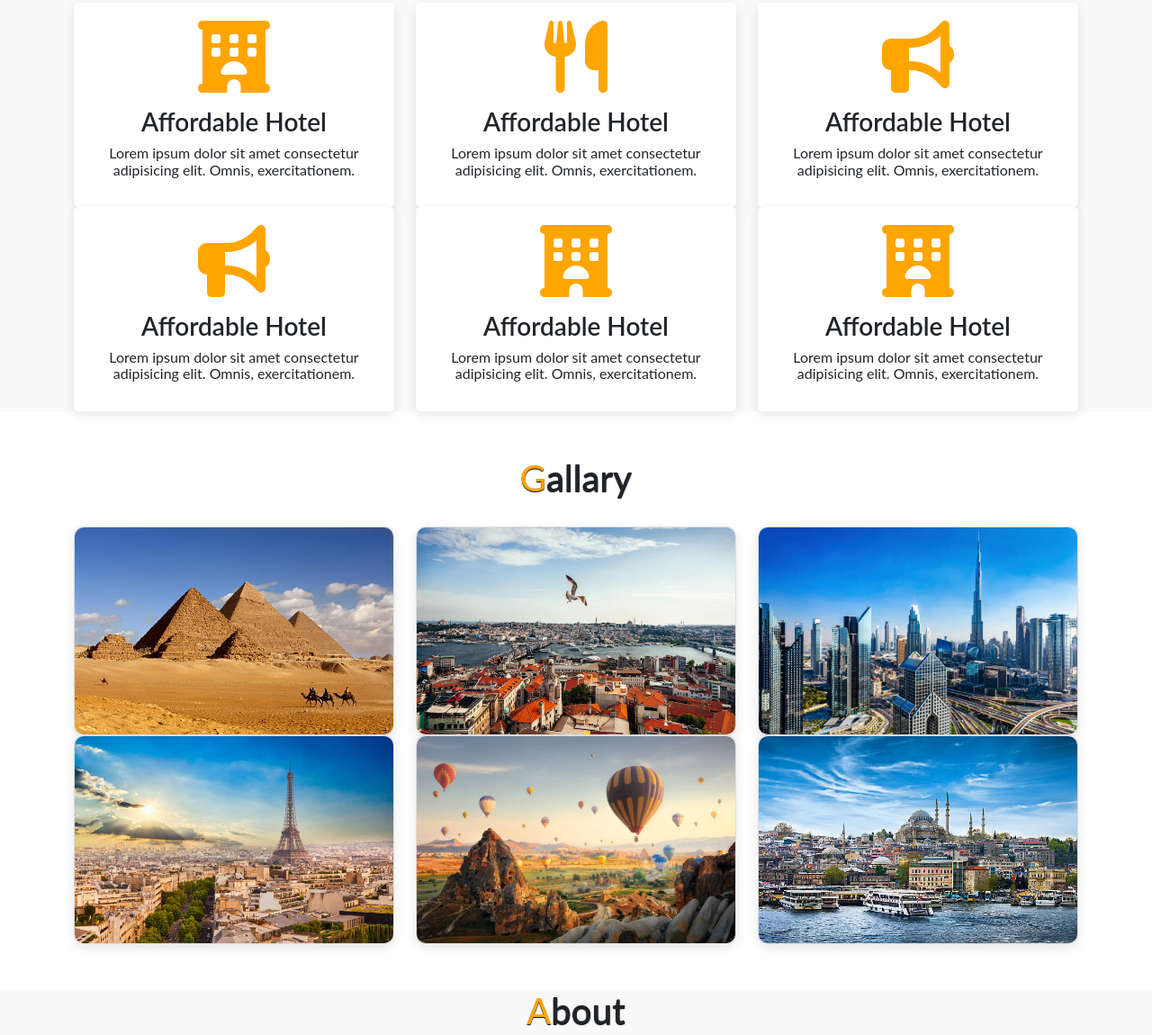
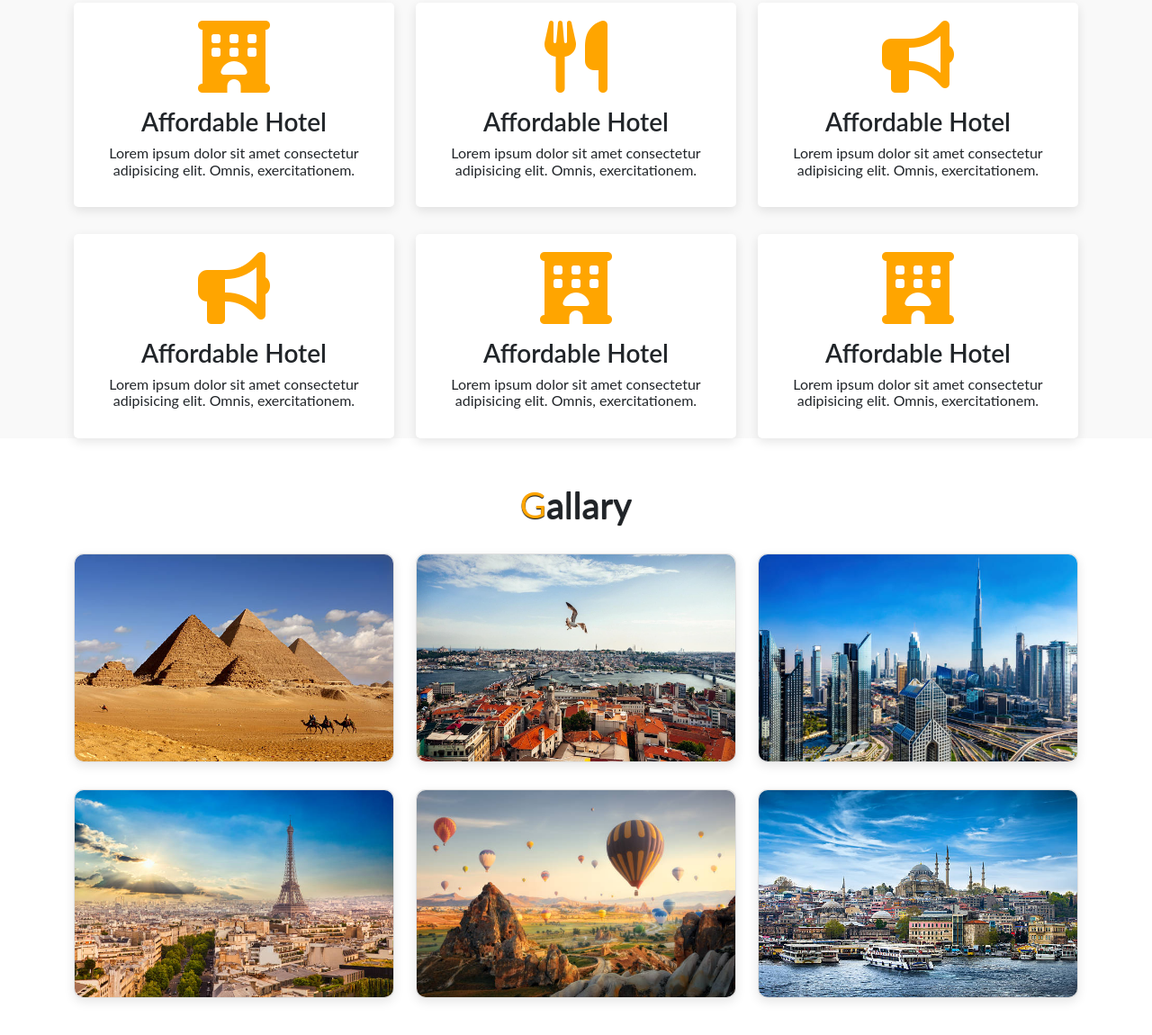
Before and after one commit to NikitaMakadiya/bootstrap, a plain HTML site: page index.html in a window 1280 px wide. Shown: the part 2876-4026 px from the top of the page at 90% size. Drawn offline with nearby package versions, Linux system fonts and the light colour scheme.

Commit message:
margin changes

```diff
--- a/index.html
+++ b/index.html
@@ -267,7 +267,7 @@
           <div class="main-text">
             <h1><span>S</span>ervices</h1>
           </div>
-          <div class="row">
+          <div class="row" style="margin-top: 30px;">
             <div class="col-md-4 py-3 py-md-0">
               <div class="card">
                 <i class="fas fa-hotel"></i>
@@ -282,7 +282,7 @@
                 </div>
               </div>
             </div>
-            <div class="col-md-4">
+            <div class="col-md-4 py-3 py-md-0">
               <div class="card">
                 <i class="fas fa-utensils"></i>
                 <div class="card-body">
@@ -296,7 +296,7 @@
                 </div>
               </div>
             </div>
-            <div class="col-md-4">
+            <div class="col-md-4 py-3 py-md-0">
               <div class="card">
                 <i class="fas fa-bullhorn"></i>
                 <div class="card-body">
@@ -311,7 +311,10 @@
               </div>
             </div>
 
-            <div class="col-md-4">
+          </div>
+
+          <div class="row" style="margin-top: 30px;">
+            <div class="col-md-4 py-3 py-md-0">
               <div class="card">
                 <i class="fas fa-bullhorn"></i>
                 <div class="card-body">
@@ -325,7 +328,7 @@
                 </div>
               </div>
             </div>
-            <div class="col-md-4">
+            <div class="col-md-4 py-3 py-md-0">
               <div class="card">
                 <i class="fas fa-hotel"></i>
                 <div class="card-body">
@@ -339,7 +342,7 @@
                 </div>
               </div>
             </div>
-            <div class="col-md-4">
+            <div class="col-md-4 py-3 py-md-0">
               <div class="card">
                 <i class="fas fa-hotel"></i>
                 <div class="card-body">
@@ -353,6 +356,7 @@
                 </div>
               </div>
             </div>
+
           </div>
 
         </div>
@@ -387,7 +391,7 @@
             </div>
 
           </div>
-          <div class="row">
+          <div class="row" style="margin-top: 30px;">
             <div class="col-md-4 py-3 py-md-0">
               <div class="card">
                 <img src="images/g4.png" height="230px">
```
